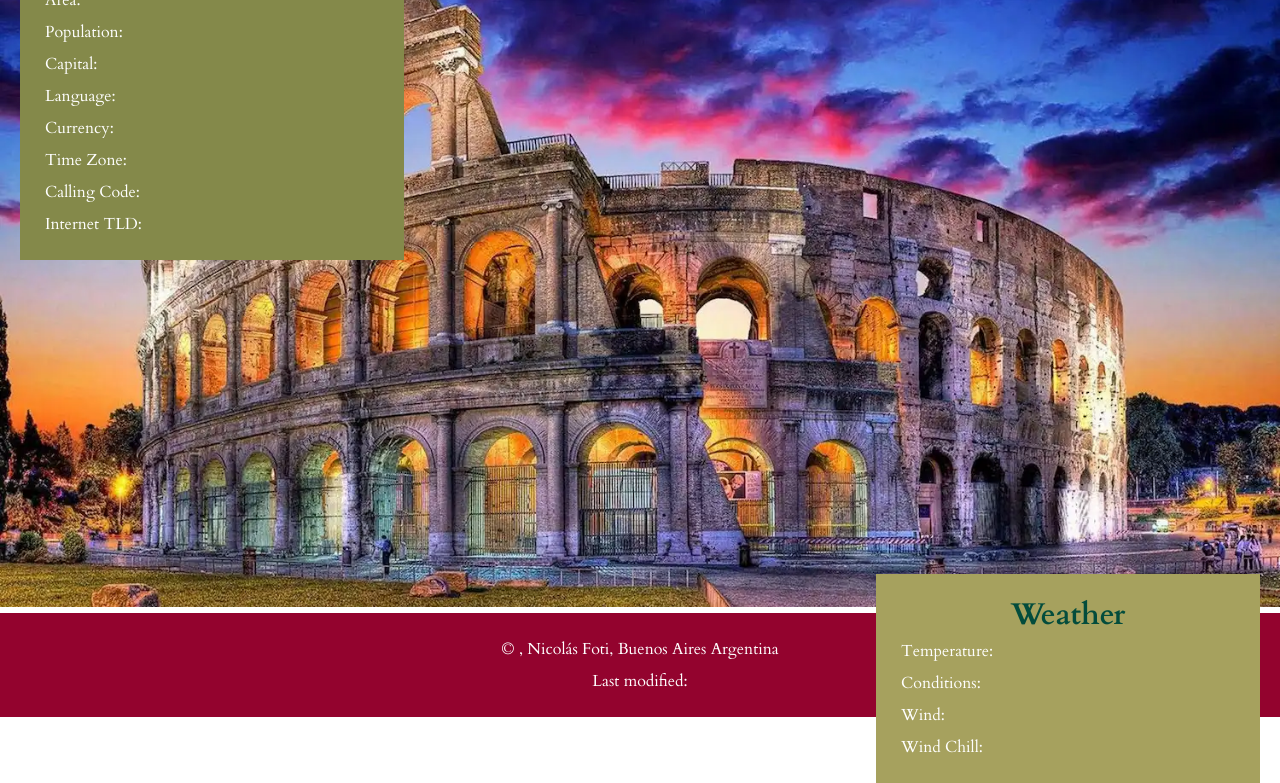
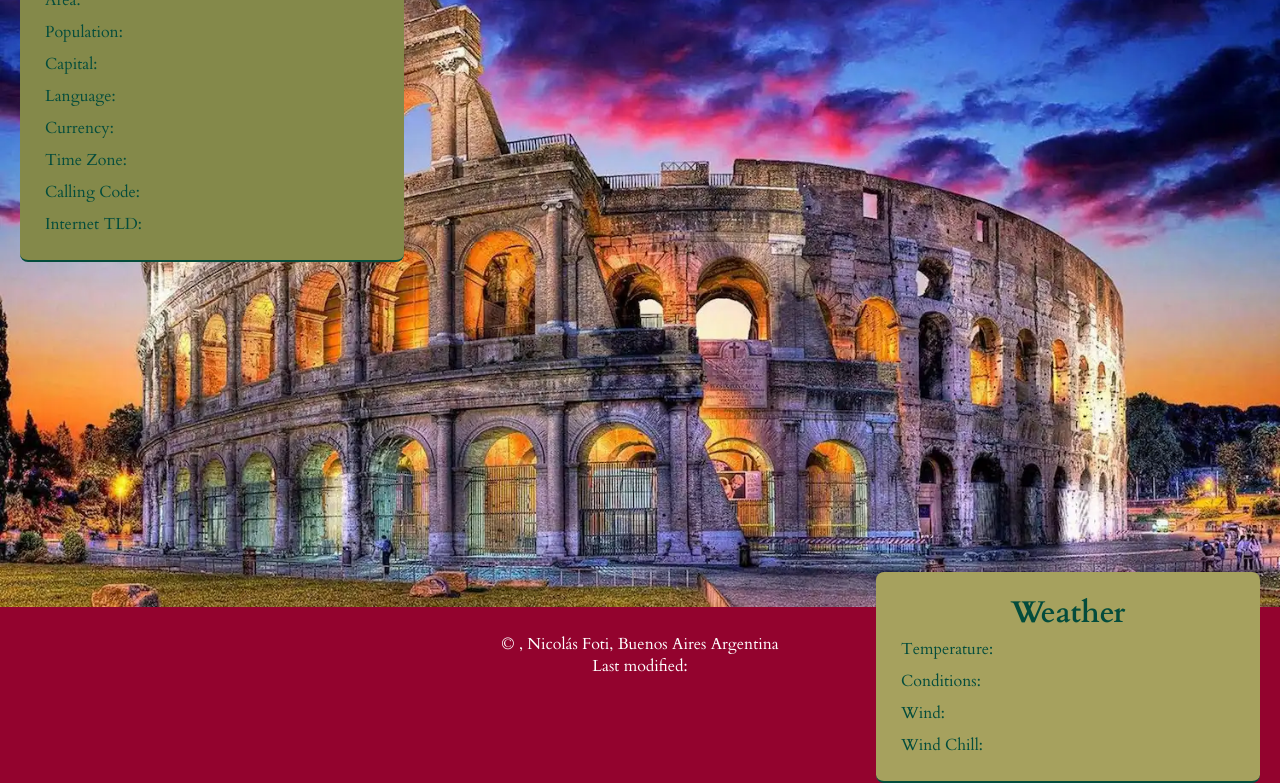
Before and after one commit to nicolasdfoti/wdd131, a plain HTML site: page place.html in a window 1280 px wide. Shown: the part 197-980 px from the top of the page. Drawn offline with Linux system fonts and the light colour scheme.

Commit message:
Added details

```diff
--- a/styles/place-large.css
+++ b/styles/place-large.css
@@ -1,12 +1,37 @@
 @media screen and (min-width: 1000px) {
+
+    * {
+        margin: 0;
+        padding: 0;
+        box-sizing: border-box;
+        font-family: "Cardo", serif;
+    }
+
+    :root {
+        --burgundy: #93032eff;
+        --buff: #c69f89ff;
+        --moss-green: #a6a15eff;
+        --moss-green-2: #84894aff;
+        --brunswick-green: #034c3cff;
+    }
+
+    body {
+        background-color: var(--burgundy);
+    }
 
     section {
         width: 30%;
         position: absolute;
         z-index: 1;
         color: white;
+        text-align: left;
+        border-radius: 8px;
         padding: 20px;
         margin: 20px;
+    }
+
+    h2 {
+        text-align: center;
     }
 
     .data {
@@ -19,6 +44,11 @@
         right: 0;
         bottom: -200px;
         background-color: var(--moss-green);
+        border-bottom: solid 2px var(--brunswick-green);
+    }
+
+    footer {
+        color: white;
     }
 
 }
--- a/styles/place.css
+++ b/styles/place.css
@@ -13,6 +13,12 @@
     --brunswick-green: #034c3cff;
 }
 
+body {
+    min-height: 100vh;
+    width: 100%;
+    background-color: white;
+}
+
 header {
     background-color: var(--burgundy);
     padding: 20px;
@@ -22,17 +28,21 @@ header {
 
 picture img {
     width: 100%;
-    height: auto;
+    min-height: 100%;
     position: static;
     z-index: 0;
 }
 
 section {
-    width: 100%;
+    width: 80%;
+    text-align: center;
     z-index: 1;
     color: white;
     padding: 20px;
-    margin-bottom: 10px;
+}
+
+.data {
+    border-bottom: solid 2px var(--brunswick-green);
 }
 
 h2 {
@@ -41,16 +51,9 @@ h2 {
     color: var(--brunswick-green);
 }
 
-p {
+section p {
     padding: 5px;
-}
-
-.data {
-    background-color: var(--moss-green-2);
-}
-
-.weather {
-    background-color: var(--moss-green);
+    color: var(--brunswick-green);
 }
 
 footer {
```
